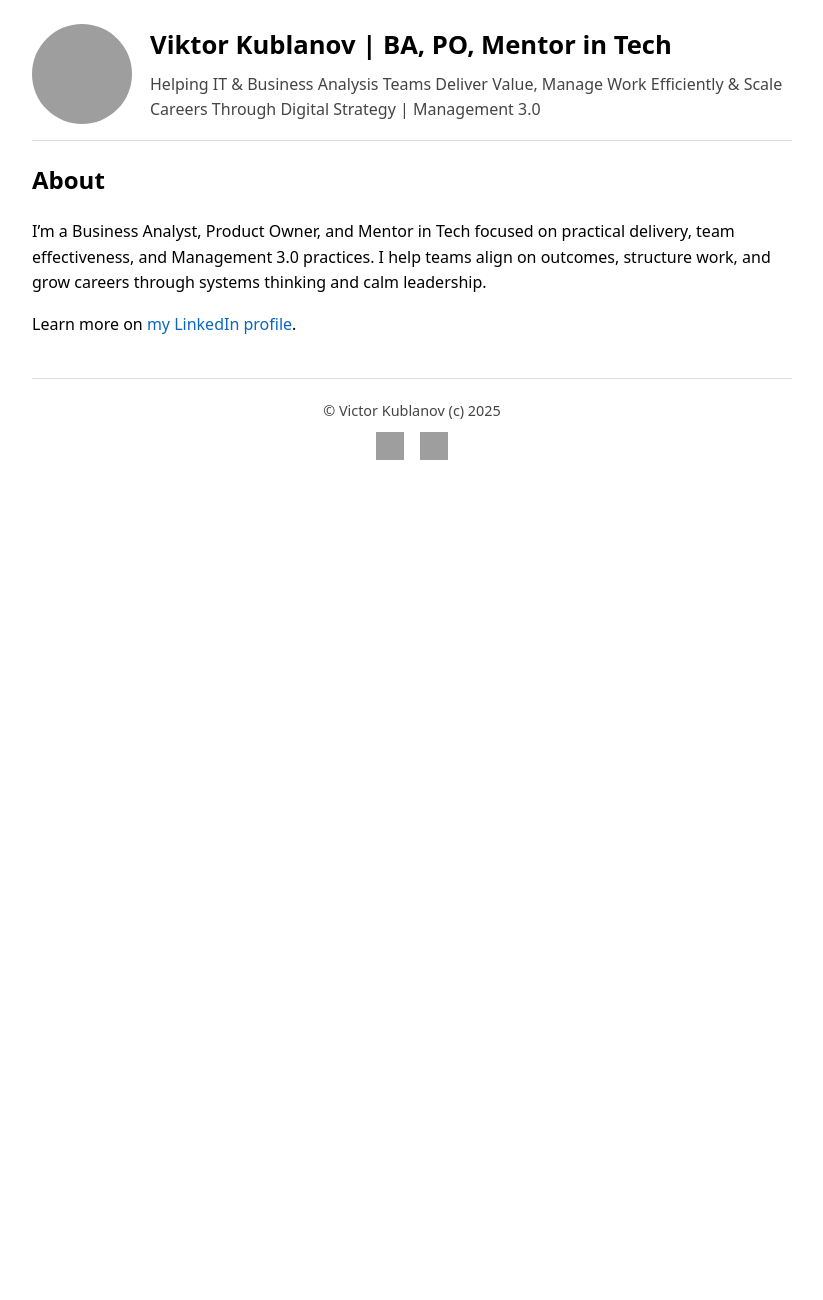
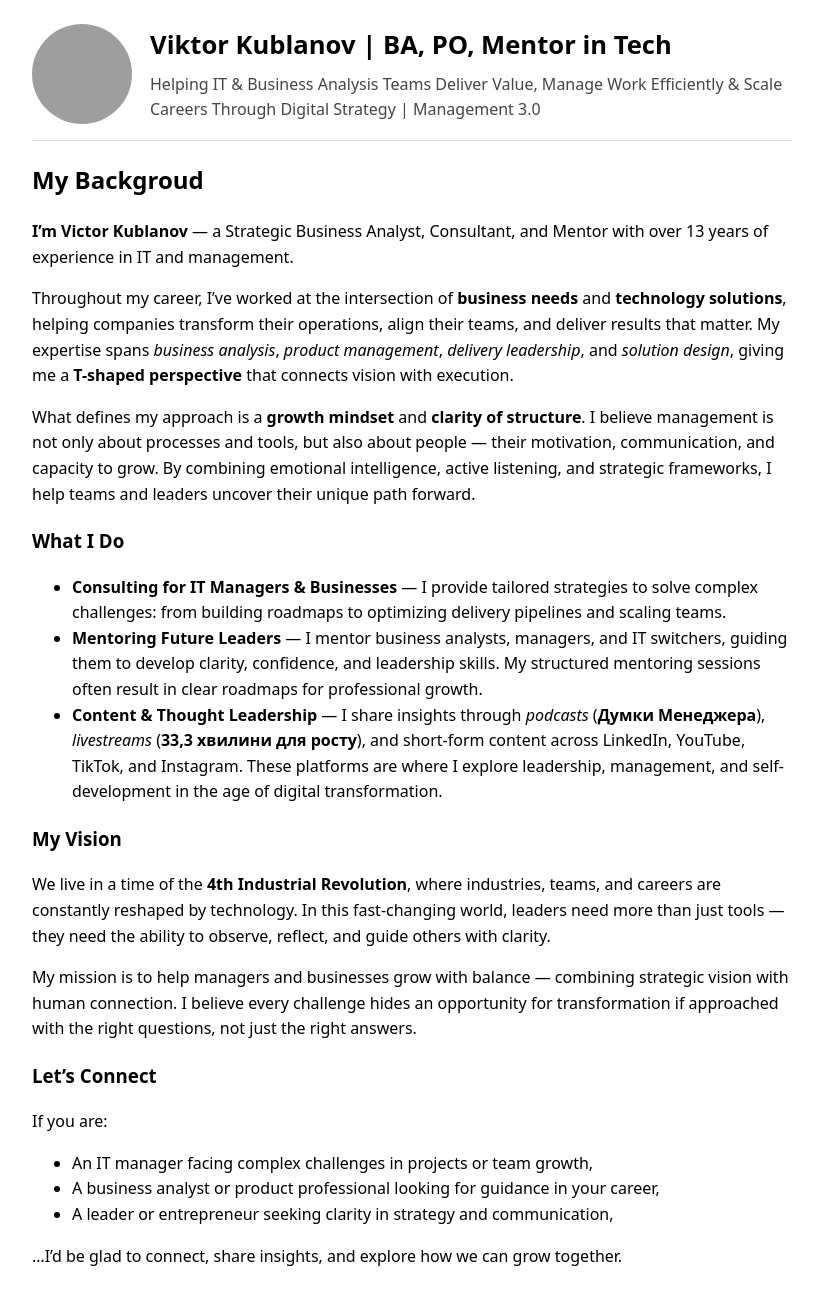
Before and after one commit to VictorKublanov/fantastic-garbanzo, a plain HTML site: page index.html in a window 1280 px wide. Shown: the top 1300 px of the page, without its empty margins (228-1051 px from the left). Before the commit the page ends 800 px from the top, so only its background shows below. Drawn offline with Linux system fonts and the light colour scheme; grey boxes are pictures that could not be loaded.

Commit message:
Update index.html

```diff
--- a/index.html
+++ b/index.html
@@ -96,16 +96,42 @@
     </header>
 
     <!-- ABOUT -->
-    <section>
-      <h2>About</h2>
-      <p>
-        I’m a Business Analyst, Product Owner, and Mentor in Tech focused on practical delivery, team effectiveness, and Management 3.0 practices.
-        I help teams align on outcomes, structure work, and grow careers through systems thinking and calm leadership.
-      </p>
-      <p>
-        Learn more on <a href="https://www.linkedin.com/in/kublanovvictor/" target="_blank" rel="noopener">my LinkedIn profile</a>.
-      </p>
-    </section>
+    <section id="about" aria-labelledby="about-title">
+  <h2 id="about-title">My Backgroud</h2>
+
+  <p><strong>I’m Victor Kublanov</strong> — a Strategic Business Analyst, Consultant, and Mentor with over 13 years of experience in IT and management.</p>
+
+  <p>Throughout my career, I’ve worked at the intersection of <strong>business needs</strong> and <strong>technology solutions</strong>, helping companies transform their operations, align their teams, and deliver results that matter.
+  My expertise spans <em>business analysis</em>, <em>product management</em>, <em>delivery leadership</em>, and <em>solution design</em>, giving me a <strong>T-shaped perspective</strong> that connects vision with execution.</p>
+
+  <p>What defines my approach is a <strong>growth mindset</strong> and <strong>clarity of structure</strong>.
+  I believe management is not only about processes and tools, but also about people — their motivation, communication, and capacity to grow.
+  By combining emotional intelligence, active listening, and strategic frameworks, I help teams and leaders uncover their unique path forward.</p>
+
+  <h3>What I Do</h3>
+  <ul>
+    <li><strong>Consulting for IT Managers & Businesses</strong> — I provide tailored strategies to solve complex challenges: from building roadmaps to optimizing delivery pipelines and scaling teams.</li>
+    <li><strong>Mentoring Future Leaders</strong> — I mentor business analysts, managers, and IT switchers, guiding them to develop clarity, confidence, and leadership skills. My structured mentoring sessions often result in clear roadmaps for professional growth.</li>
+    <li><strong>Content & Thought Leadership</strong> — I share insights through <em>podcasts</em> (<strong>Думки Менеджера</strong>), <em>livestreams</em> (<strong>33,3 хвилини для росту</strong>), and short-form content across LinkedIn, YouTube, TikTok, and Instagram. These platforms are where I explore leadership, management, and self-development in the age of digital transformation.</li>
+  </ul>
+
+  <h3>My Vision</h3>
+  <p>We live in a time of the <strong>4th Industrial Revolution</strong>, where industries, teams, and careers are constantly reshaped by technology.
+  In this fast-changing world, leaders need more than just tools — they need the ability to observe, reflect, and guide others with clarity.</p>
+
+  <p>My mission is to help managers and businesses grow with balance — combining strategic vision with human connection.
+  I believe every challenge hides an opportunity for transformation if approached with the right questions, not just the right answers.</p>
+
+  <h3>Let’s Connect</h3>
+  <p>If you are:</p>
+  <ul>
+    <li>An IT manager facing complex challenges in projects or team growth,</li>
+    <li>A business analyst or product professional looking for guidance in your career,</li>
+    <li>A leader or entrepreneur seeking clarity in strategy and communication,</li>
+  </ul>
+  <p>…I’d be glad to connect, share insights, and explore how we can grow together.</p>
+</section>
+
 
     <!-- FOOTER -->
     <footer>
```
